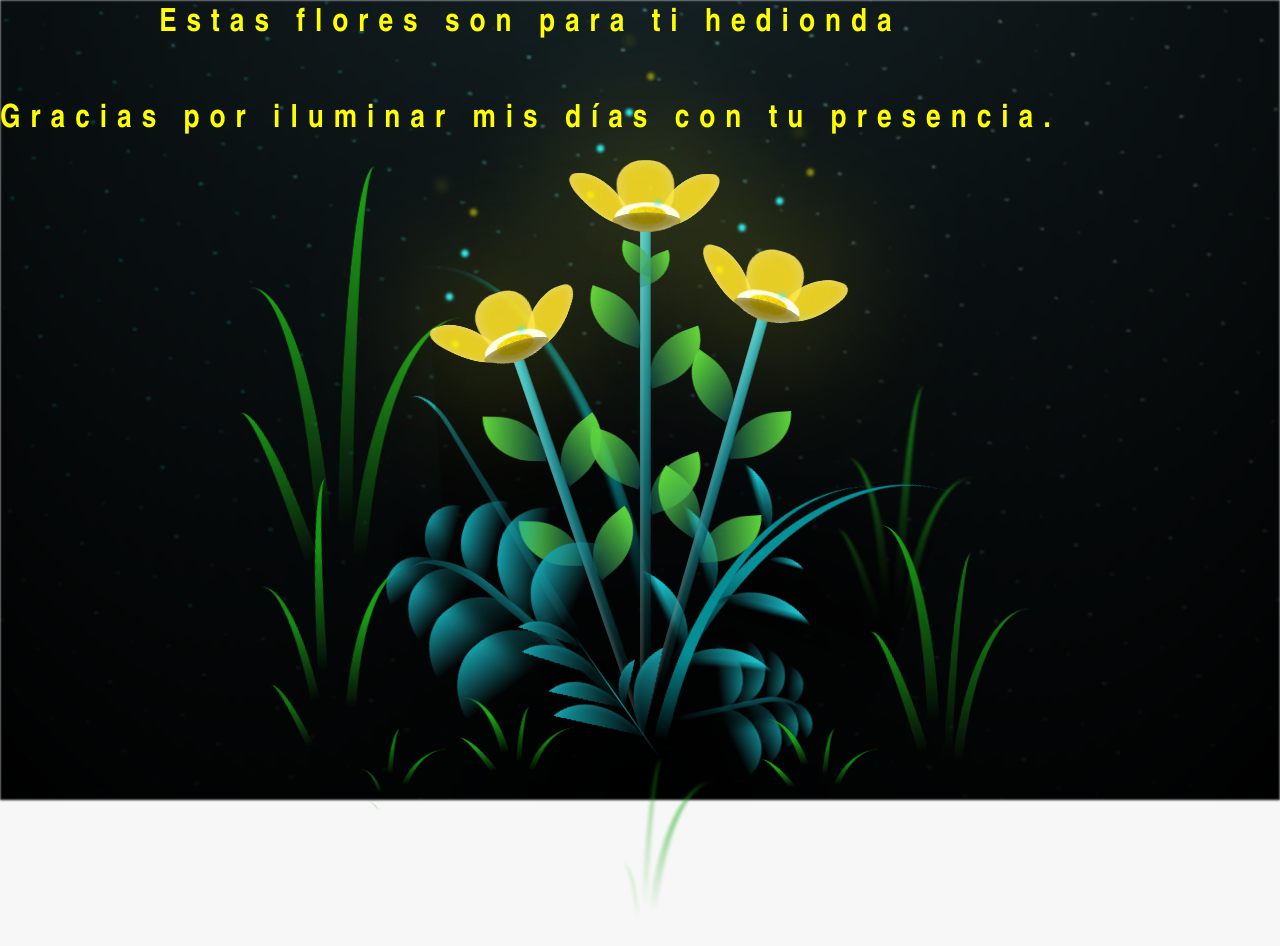
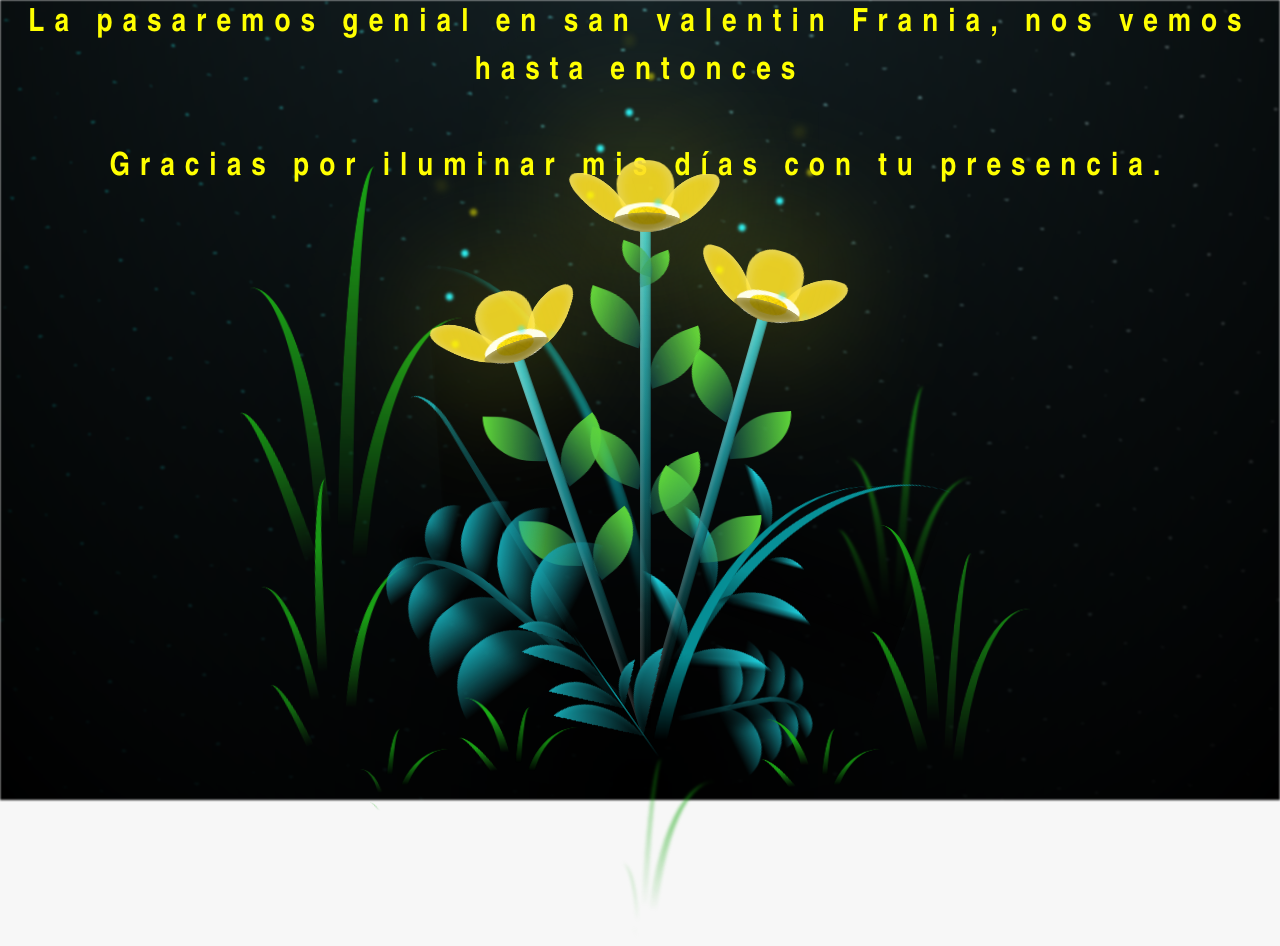
Before and after one commit to Miniduy/Miniduy.github.io, a plain HTML site: page flower.html in a window 1280 px wide. Drawn offline with Linux system fonts and the light colour scheme.

Commit message:
Update flower.html

```diff
--- a/flower.html
+++ b/flower.html
@@ -13,7 +13,7 @@
     <div id="lyrics">
 
     </div>
-    <h1 class="titulo">Estas flores son para ti hedionda <br> <br>
+    <h1 class="titulo">La pasaremos genial en san valentin Frania, nos vemos hasta entonces <br> <br>
       Gracias por iluminar mis días con tu presencia. </h1>
 
     <div class="night"></div>
```
